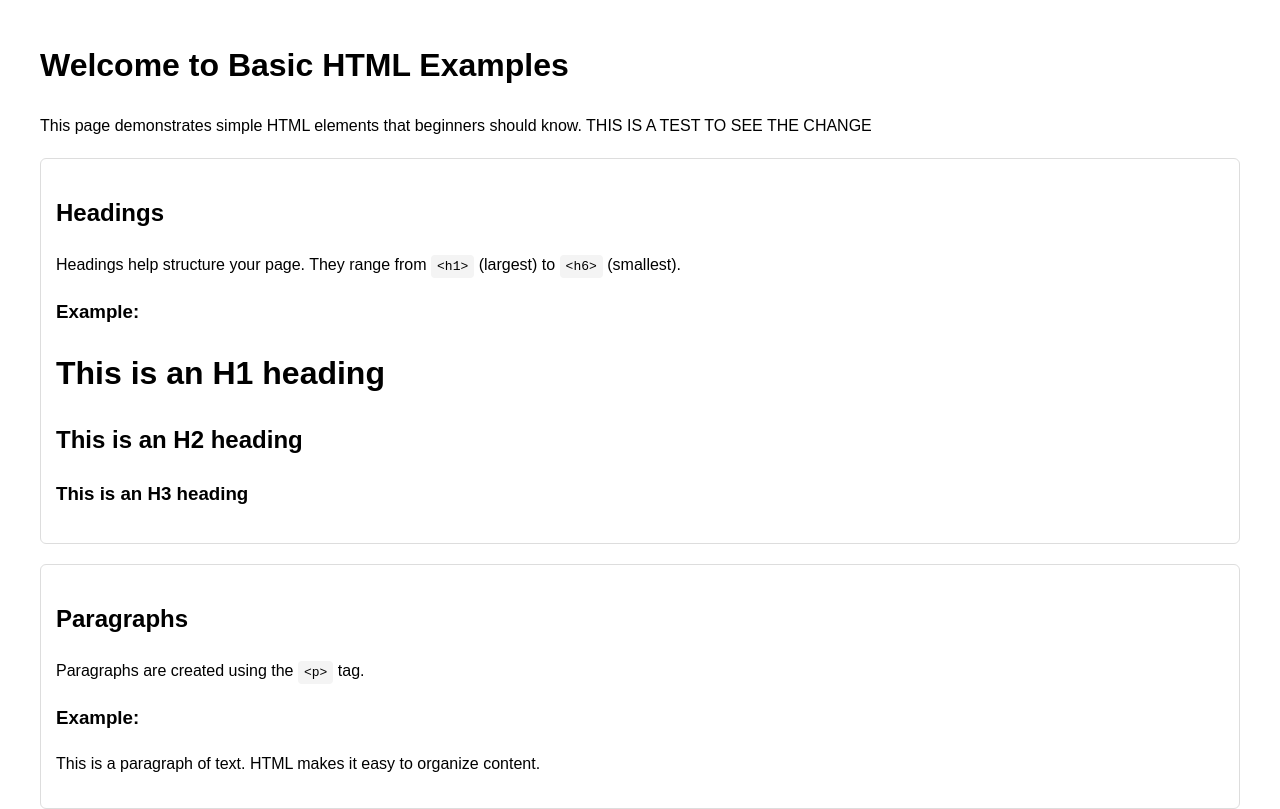
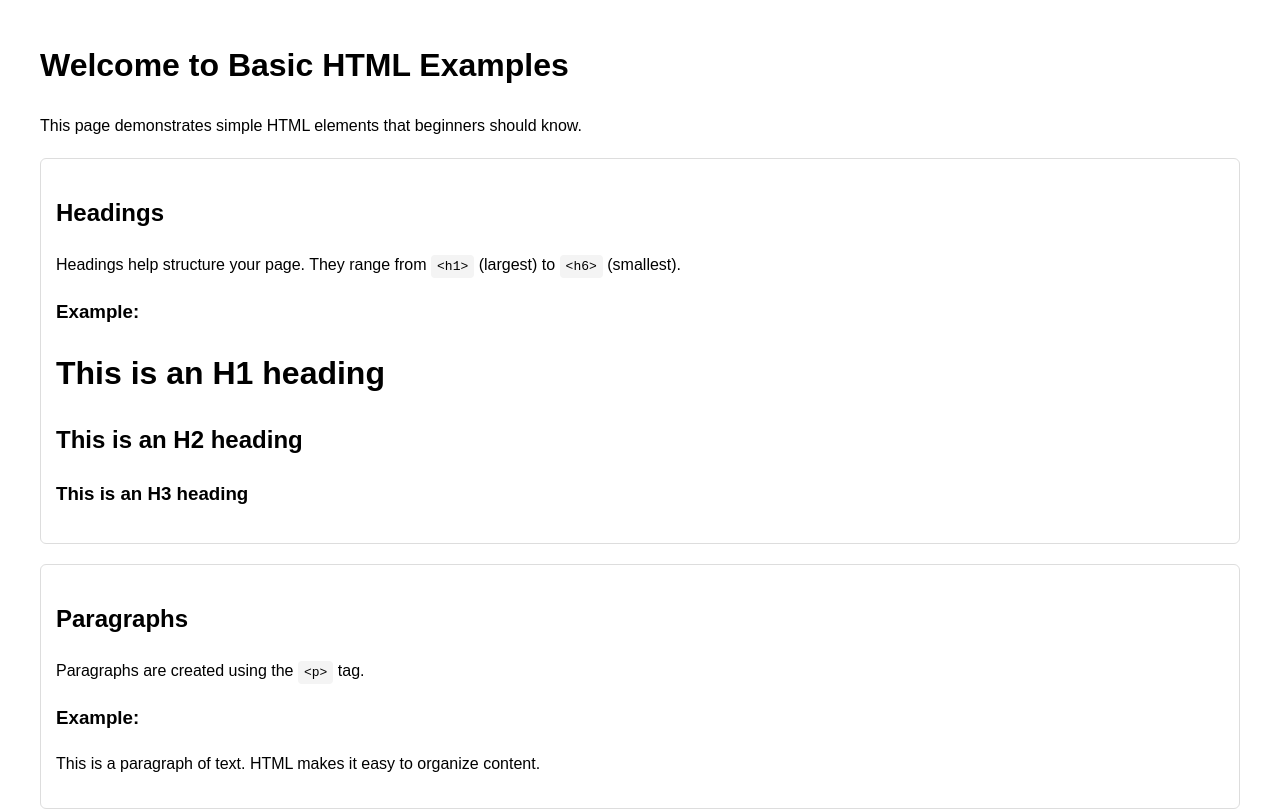
Before and after one commit to rlmcmasters/rlmcmasters.github.io, a plain HTML site: page index.html in a window 1280 px wide. Shown: the top 809 px of the page. Drawn offline with Linux system fonts and the light colour scheme.

Commit message:
Update paragraph content in index.html
Removed a test message from the paragraph.

```diff
--- a/index.html
+++ b/index.html
@@ -28,7 +28,7 @@
 <body>
 
     <h1>Welcome to Basic HTML Examples</h1>
-    <p>This page demonstrates simple HTML elements that beginners should know. THIS IS A TEST TO SEE THE CHANGE</p>
+    <p>This page demonstrates simple HTML elements that beginners should know.</p>
 
     <!-- Headings -->
     <div class="example-box">
```
